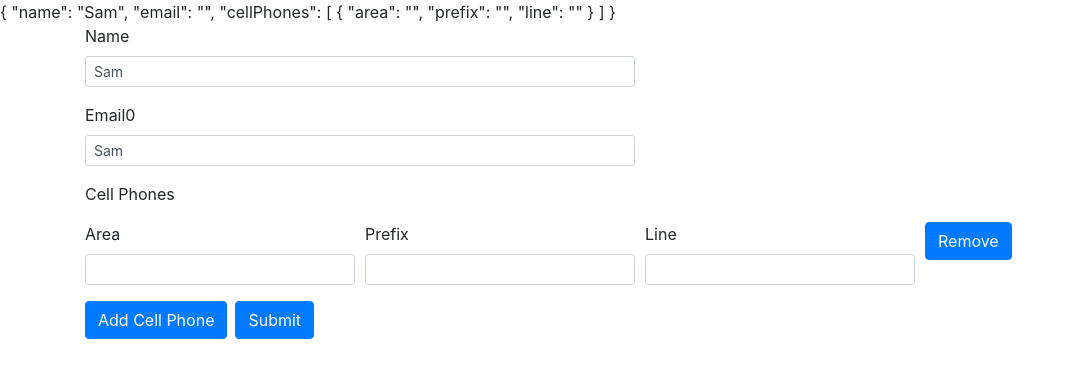
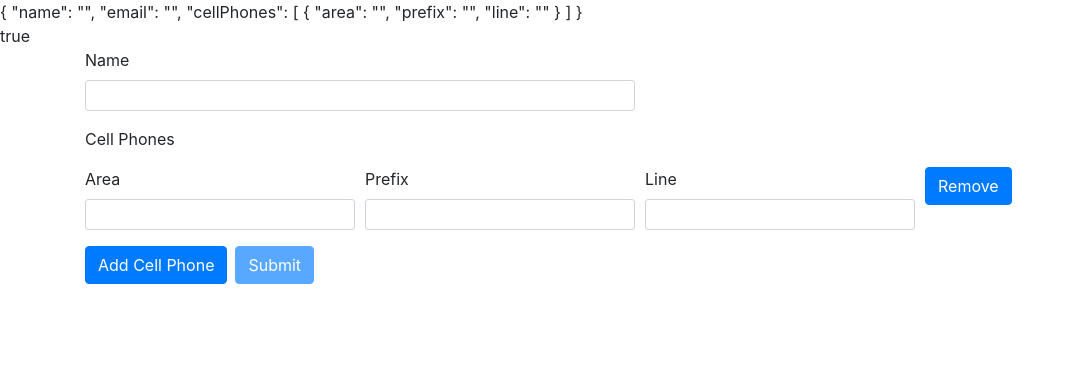
Before and after one commit to Rinlama/AngularTools, an Angular app: page / in a window 1280 px wide. Shown: the top 378 px of the page, without its empty margins (0-1075 px from the left). Built offline with nearby package versions, Linux system fonts and the light colour scheme.

Commit message:
add validators

```diff
--- a/src/app/app.component.html
+++ b/src/app/app.component.html
@@ -1,4 +1,6 @@
 {{ CustomerForm.value | json }}
+<br />
+{{ CustomerForm.invalid | json }}
 
 <div class="container">
   <form [formGroup]="CustomerForm" (submit)="onSubmit()">
@@ -8,19 +10,34 @@
         <input
           type="text"
           class="form-control form-control-sm"
+          [ngClass]="
+            (CustomerForm.get('name').touched ||
+              CustomerForm.get('name').dirty) &&
+            CustomerForm.get('name').hasError('required')
+              ? 'is-invalid'
+              : '' || CustomerForm.get('name').hasError('minlength')
+              ? 'is-invalid'
+              : '' ||
+                ((CustomerForm.get('name').touched ||
+                  CustomerForm.get('name').dirty) &&
+                  !CustomerForm.get('name').invalid)
+              ? 'is-valid'
+              : ''
+          "
           formControlName="name"
         />
-      </div>
-    </div>
-
-    <div class="form-row">
-      <div class="form-group col-md-6">
-        <label>Email0 </label>
-        <input
-          type="text"
-          class="form-control form-control-sm"
-          formControlName="name"
-        />
+        <div class="invalid-feedback">
+          {{
+            CustomerForm.get("name").hasError("required")
+              ? " Name is required"
+              : ""
+          }}
+          {{
+            CustomerForm.get("name").hasError("minlength")
+              ? " 5 letters required"
+              : ""
+          }}
+        </div>
       </div>
     </div>
 
@@ -125,6 +142,12 @@
     <button type="button" (click)="addPhone()" class="btn btn-primary mr-2">
       Add Cell Phone
     </button>
-    <button type="submit" class="btn btn-primary">Submit</button>
+    <button
+      type="submit"
+      class="btn btn-primary"
+      [disabled]="CustomerForm.invalid"
+    >
+      Submit
+    </button>
   </form>
 </div>
--- a/src/app/app.component.ts
+++ b/src/app/app.component.ts
@@ -18,7 +18,7 @@ export class AppComponent implements OnInit {
   constructor(private fb: FormBuilder) {}
   ngOnInit(): void {
     this.CustomerForm = this.fb.group({
-      name: new FormControl('Sam'),
+      name: ['', [Validators.required, Validators.minLength(5)]],
       // cellPhone: this.getPhoneFromGroup(),
       // homePhone: this.getPhoneFromGroup(),
       email: new FormControl('', [Validators.email]),
```
